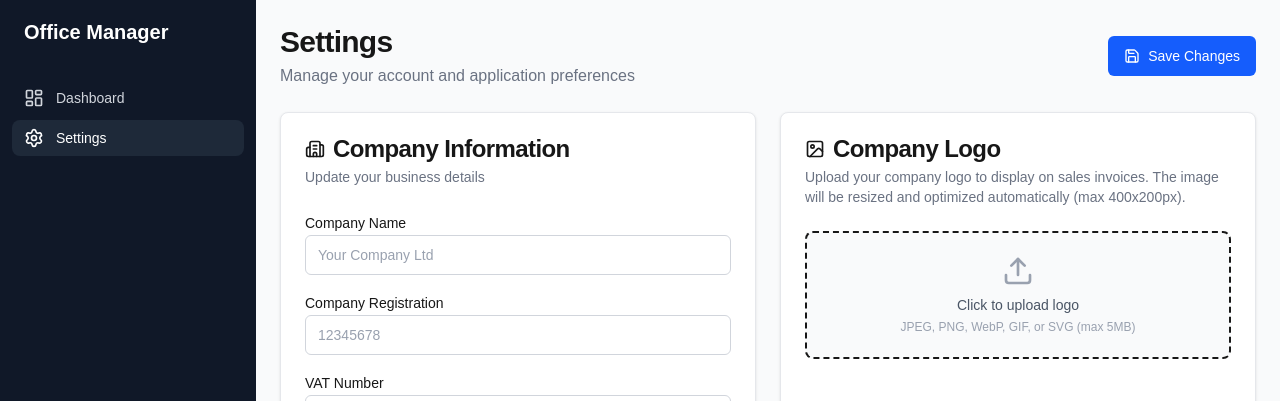
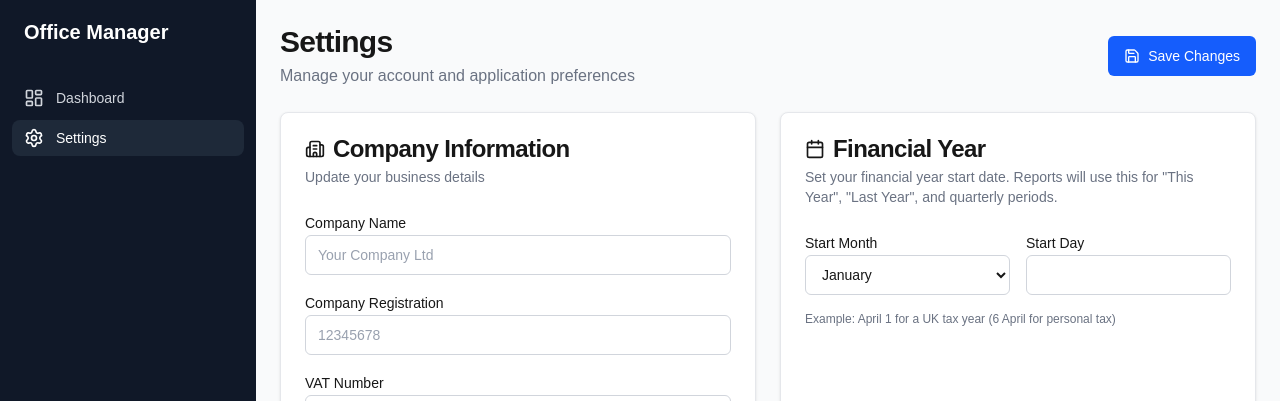
Before and after one commit to paulmaker/office_mgmt, a Next.js app in the folder office_mgmt/: page /settings in a window 1280 px wide. Shown: the top 401 px of the page. Built offline with nearby package versions, Linux system fonts and the light colour scheme; no server answers; the database is empty; sample sign-in values are in the browser's storage.

Commit message:
MAK-78 Settings: Financial Year

```diff
--- a/office_mgmt/app/(dashboard)/dashboard/page.tsx
+++ b/office_mgmt/app/(dashboard)/dashboard/page.tsx
@@ -13,6 +13,7 @@ import {
 import { prisma } from '@/lib/prisma'
 import { auth } from '@/app/api/auth/[...nextauth]/route'
 import { redirect } from 'next/navigation'
+import { getFinancialQuarterStart } from '@/lib/financial-year'
 
 export default async function DashboardPage() {
   const session = await auth()
@@ -22,11 +23,18 @@ export default async function DashboardPage() {
 
   const entityId = session.user.entityId
 
-  // Calculate start of current quarter for VAT
+  // Get financial year settings for quarter calculation
+  const entity = await prisma.entity.findUnique({
+    where: { id: entityId },
+    select: { settings: true }
+  })
+  const entitySettings = (entity?.settings as Record<string, unknown>) || {}
+  const fyStartMonth = (entitySettings.financialYearStartMonth as number) ?? 4
+  const fyStartDay = (entitySettings.financialYearStartDay as number) ?? 1
+
+  // Calculate start of current financial quarter for VAT
   const now = new Date()
-  const currentQuarter = Math.floor((now.getMonth() + 3) / 3)
-  const quarterStartMonth = (currentQuarter - 1) * 3
-  const quarterStartDate = new Date(now.getFullYear(), quarterStartMonth, 1)
+  const quarterStartDate = getFinancialQuarterStart(now, { startMonth: fyStartMonth, startDay: fyStartDay })
 
   // Fetch all data in parallel
   const [
--- a/office_mgmt/app/(dashboard)/settings/page.tsx
+++ b/office_mgmt/app/(dashboard)/settings/page.tsx
@@ -6,7 +6,7 @@ import { Button } from '@/components/ui/button'
 import { Input } from '@/components/ui/input'
 import { Label } from '@/components/ui/label'
 import { Badge } from '@/components/ui/badge'
-import { Save, Building2, Users, Bell, Database, Mail, Loader2, FileText } from 'lucide-react'
+import { Save, Building2, Users, Bell, Database, Mail, Loader2, FileText, Calendar } from 'lucide-react'
 import { getSettings, updateSettings, type SettingsFormData } from '@/app/actions/settings'
 import { useToast } from '@/hooks/use-toast'
 import { useForm } from 'react-hook-form'
@@ -118,6 +118,57 @@ export default function SettingsPage() {
               <Label htmlFor="phone">Phone Number</Label>
               <Input id="phone" {...register('phone')} placeholder="020 1234 5678" />
             </div>
+          </CardContent>
+        </Card>
+
+        {/* Financial Year */}
+        <Card>
+          <CardHeader>
+            <CardTitle className="flex items-center gap-2">
+              <Calendar className="h-5 w-5" />
+              Financial Year
+            </CardTitle>
+            <CardDescription>
+              Set your financial year start date. Reports will use this for &quot;This Year&quot;, &quot;Last Year&quot;, and quarterly periods.
+            </CardDescription>
+          </CardHeader>
+          <CardContent className="space-y-4">
+            <div className="grid grid-cols-2 gap-4">
+              <div className="space-y-2">
+                <Label htmlFor="financialYearStartMonth">Start Month</Label>
+                <select
+                  id="financialYearStartMonth"
+                  {...register('financialYearStartMonth')}
+                  className="flex h-10 w-full rounded-md border border-gray-300 bg-white px-3 py-2 text-sm ring-offset-white focus-visible:outline-none focus-visible:ring-2 focus-visible:ring-blue-500 focus-visible:ring-offset-2"
+                >
+                  <option value={1}>January</option>
+                  <option value={2}>February</option>
+                  <option value={3}>March</option>
+                  <option value={4}>April</option>
+                  <option value={5}>May</option>
+                  <option value={6}>June</option>
+                  <option value={7}>July</option>
+                  <option value={8}>August</option>
+                  <option value={9}>September</option>
+                  <option value={10}>October</option>
+                  <option value={11}>November</option>
+                  <option value={12}>December</option>
+                </select>
+              </div>
+              <div className="space-y-2">
+                <Label htmlFor="financialYearStartDay">Start Day</Label>
+                <Input
+                  id="financialYearStartDay"
+                  type="number"
+                  min={1}
+                  max={31}
+                  {...register('financialYearStartDay')}
+                />
+              </div>
+            </div>
+            <p className="text-xs text-gray-500">
+              Example: April 1 for a UK tax year (6 April for personal tax)
+            </p>
           </CardContent>
         </Card>
 
--- a/office_mgmt/app/actions/settings.ts
+++ b/office_mgmt/app/actions/settings.ts
@@ -26,6 +26,10 @@ const settingsSchema = z.object({
   vatStandardRate: z.coerce.number().default(20),
   vatReducedRate: z.coerce.number().default(5),
   isVatRegistered: z.boolean().default(false),
+
+  // Financial Year
+  financialYearStartMonth: z.coerce.number().min(1).max(12).default(4),
+  financialYearStartDay: z.coerce.number().min(1).max(31).default(1),
 
   // Invoice Footer
   invoicePaymentInfo: z.string().optional(),
@@ -72,6 +76,8 @@ export async function getSettings() {
     vatStandardRate: 20,
     vatReducedRate: 5,
     isVatRegistered: false,
+    financialYearStartMonth: 4,
+    financialYearStartDay: 1,
     invoicePaymentInfo: '',
     invoiceCompanyInfo: '',
     notifyInvoiceOverdue: true,
--- a/office_mgmt/components/reports/report-date-filter.tsx
+++ b/office_mgmt/components/reports/report-date-filter.tsx
@@ -4,10 +4,8 @@ import { useRouter, usePathname, useSearchParams } from 'next/navigation'
 import { useCallback, useMemo } from 'react'
 import { Button } from '@/components/ui/button'
 import { X } from 'lucide-react'
-import {
-  startOfMonth, endOfMonth, startOfQuarter, endOfQuarter,
-  startOfYear, endOfYear, subMonths, subQuarters, subYears, format
-} from 'date-fns'
+import { format } from 'date-fns'
+import { presetToRange } from '@/lib/financial-year'
 
 type Preset = 'this-month' | 'last-month' | 'this-quarter' | 'last-quarter' | 'this-year' | 'last-year'
 
@@ -20,45 +18,15 @@ const PRESETS: { key: Preset; label: string }[] = [
   { key: 'last-year', label: 'Last Year' },
 ]
 
-function presetToRange(preset: Preset): { from: string; to: string } {
-  const now = new Date()
-  let start: Date
-  let end: Date
-
-  switch (preset) {
-    case 'this-month':
-      start = startOfMonth(now)
-      end = endOfMonth(now)
-      break
-    case 'last-month':
-      start = startOfMonth(subMonths(now, 1))
-      end = endOfMonth(subMonths(now, 1))
-      break
-    case 'this-quarter':
-      start = startOfQuarter(now)
-      end = endOfQuarter(now)
-      break
-    case 'last-quarter':
-      start = startOfQuarter(subQuarters(now, 1))
-      end = endOfQuarter(subQuarters(now, 1))
-      break
-    case 'this-year':
-      start = startOfYear(now)
-      end = endOfYear(now)
-      break
-    case 'last-year':
-      start = startOfYear(subYears(now, 1))
-      end = endOfYear(subYears(now, 1))
-      break
-  }
-
-  return {
-    from: format(start, 'yyyy-MM-dd'),
-    to: format(end, 'yyyy-MM-dd'),
-  }
+interface ReportDateFilterProps {
+  financialYearStartMonth?: number
+  financialYearStartDay?: number
 }
 
-export function ReportDateFilter() {
+export function ReportDateFilter({
+  financialYearStartMonth = 4,
+  financialYearStartDay = 1,
+}: ReportDateFilterProps) {
   const router = useRouter()
   const pathname = usePathname()
   const searchParams = useSearchParams()
@@ -67,6 +35,11 @@ export function ReportDateFilter() {
   const currentTo = searchParams.get('to') || ''
   const currentPreset = searchParams.get('preset') || ''
   const hasFilter = currentFrom || currentTo
+
+  const fyConfig = useMemo(
+    () => ({ startMonth: financialYearStartMonth, startDay: financialYearStartDay }),
+    [financialYearStartMonth, financialYearStartDay]
+  )
 
   const updateParams = useCallback(
     (updates: Record<string, string>) => {
@@ -85,10 +58,10 @@ export function ReportDateFilter() {
 
   const handlePreset = useCallback(
     (preset: Preset) => {
-      const { from, to } = presetToRange(preset)
+      const { from, to } = presetToRange(preset, fyConfig)
       updateParams({ from, to, preset })
     },
-    [updateParams]
+    [updateParams, fyConfig]
   )
 
   const handleClear = useCallback(() => {
--- /dev/null
+++ b/office_mgmt/lib/financial-year.ts
@@ -0,0 +1,112 @@
+import { format } from 'date-fns'
+
+interface FinancialYearConfig {
+  startMonth: number // 1-12
+  startDay: number   // 1-31
+}
+
+/**
+ * Get the start of the financial year that contains the given date.
+ */
+export function getFinancialYearStart(date: Date, config: FinancialYearConfig): Date {
+  const { startMonth, startDay } = config
+  // Try this calendar year's FY start
+  const candidate = new Date(date.getFullYear(), startMonth - 1, startDay)
+  // If the date is before this year's FY start, the FY started last calendar year
+  return date >= candidate
+    ? candidate
+    : new Date(date.getFullYear() - 1, startMonth - 1, startDay)
+}
+
+/**
+ * Get the end of the financial year that contains the given date (day before next FY start).
+ */
+export function getFinancialYearEnd(date: Date, config: FinancialYearConfig): Date {
+  const fyStart = getFinancialYearStart(date, config)
+  const nextFyStart = new Date(fyStart.getFullYear() + 1, fyStart.getMonth(), fyStart.getDate())
+  nextFyStart.setDate(nextFyStart.getDate() - 1)
+  return nextFyStart
+}
+
+/**
+ * Get the start of the financial quarter that contains the given date.
+ * Quarters are 3-month periods from the financial year start.
+ */
+export function getFinancialQuarterStart(date: Date, config: FinancialYearConfig): Date {
+  const fyStart = getFinancialYearStart(date, config)
+  const monthsIntoFY =
+    (date.getFullYear() - fyStart.getFullYear()) * 12 +
+    (date.getMonth() - fyStart.getMonth())
+  const quarterIndex = Math.floor(monthsIntoFY / 3)
+  return new Date(
+    fyStart.getFullYear(),
+    fyStart.getMonth() + quarterIndex * 3,
+    fyStart.getDate()
+  )
+}
+
+/**
+ * Get the end of the financial quarter that contains the given date.
+ */
+export function getFinancialQuarterEnd(date: Date, config: FinancialYearConfig): Date {
+  const qStart = getFinancialQuarterStart(date, config)
+  const nextQStart = new Date(qStart.getFullYear(), qStart.getMonth() + 3, qStart.getDate())
+  nextQStart.setDate(nextQStart.getDate() - 1)
+  return nextQStart
+}
+
+type Preset = 'this-month' | 'last-month' | 'this-quarter' | 'last-quarter' | 'this-year' | 'last-year'
+
+/**
+ * Convert a date preset to a from/to range, using the financial year config
+ * for year and quarter presets.
+ */
+export function presetToRange(preset: Preset, config: FinancialYearConfig): { from: string; to: string } {
+  const now = new Date()
+  let start: Date
+  let end: Date
+
+  switch (preset) {
+    case 'this-month':
+      start = new Date(now.getFullYear(), now.getMonth(), 1)
+      end = new Date(now.getFullYear(), now.getMonth() + 1, 0)
+      break
+    case 'last-month': {
+      const lm = new Date(now.getFullYear(), now.getMonth() - 1, 1)
+      start = lm
+      end = new Date(lm.getFullYear(), lm.getMonth() + 1, 0)
+      break
+    }
+    case 'this-quarter':
+      start = getFinancialQuarterStart(now, config)
+      end = getFinancialQuarterEnd(now, config)
+      break
+    case 'last-quarter': {
+      const prevQDate = new Date(now)
+      // Go back to start of current quarter, then one day before = last quarter
+      const curQStart = getFinancialQuarterStart(now, config)
+      const dayBefore = new Date(curQStart)
+      dayBefore.setDate(dayBefore.getDate() - 1)
+      start = getFinancialQuarterStart(dayBefore, config)
+      end = getFinancialQuarterEnd(dayBefore, config)
+      break
+    }
+    case 'this-year':
+      start = getFinancialYearStart(now, config)
+      end = getFinancialYearEnd(now, config)
+      break
+    case 'last-year': {
+      const curFyStart = getFinancialYearStart(now, config)
+      const dayBeforeFy = new Date(curFyStart)
+      dayBeforeFy.setDate(dayBeforeFy.getDate() - 1)
+      start = getFinancialYearStart(dayBeforeFy, config)
+      end = getFinancialYearEnd(dayBeforeFy, config)
+      break
+    }
+  }
+
+  return {
+    from: format(start, 'yyyy-MM-dd'),
+    to: format(end, 'yyyy-MM-dd'),
+  }
+}
```
Also changed, not shown: office_mgmt/app/(dashboard)/reports/page.tsx (+10 -5 lines).
